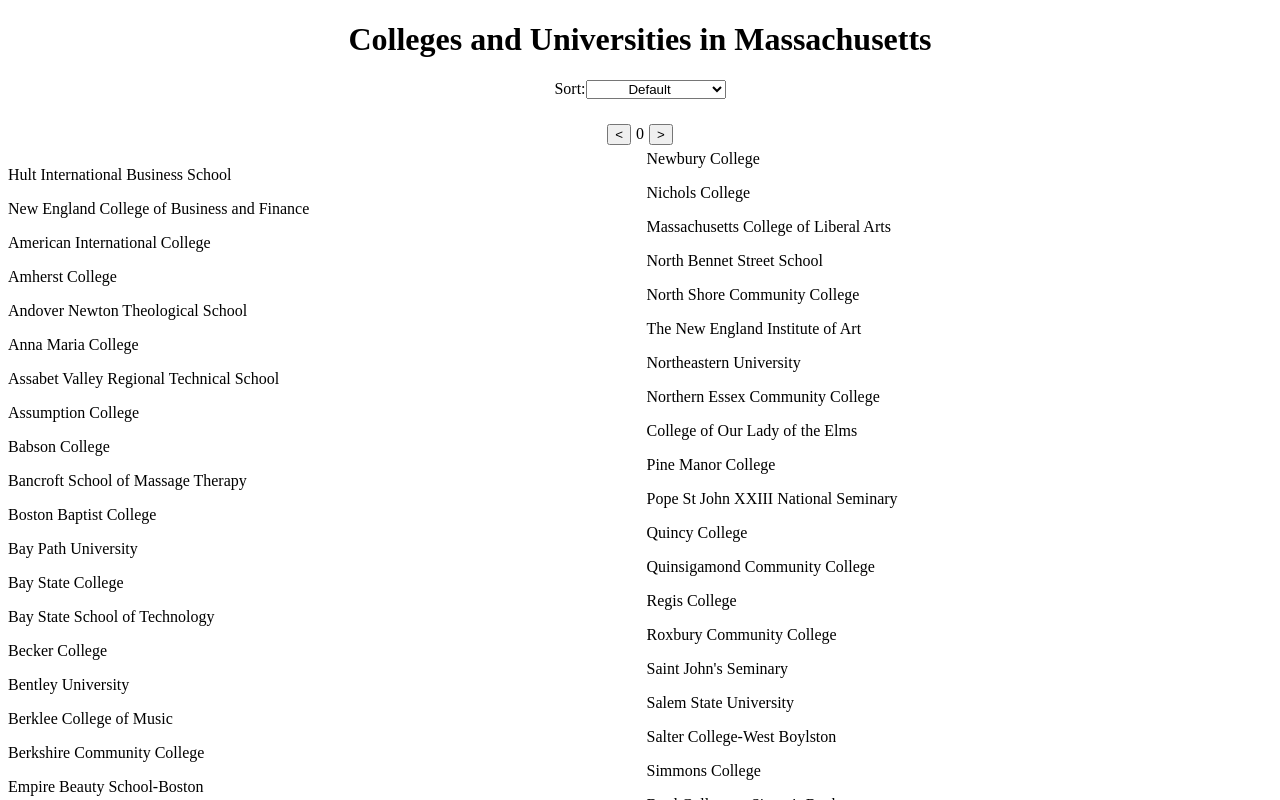
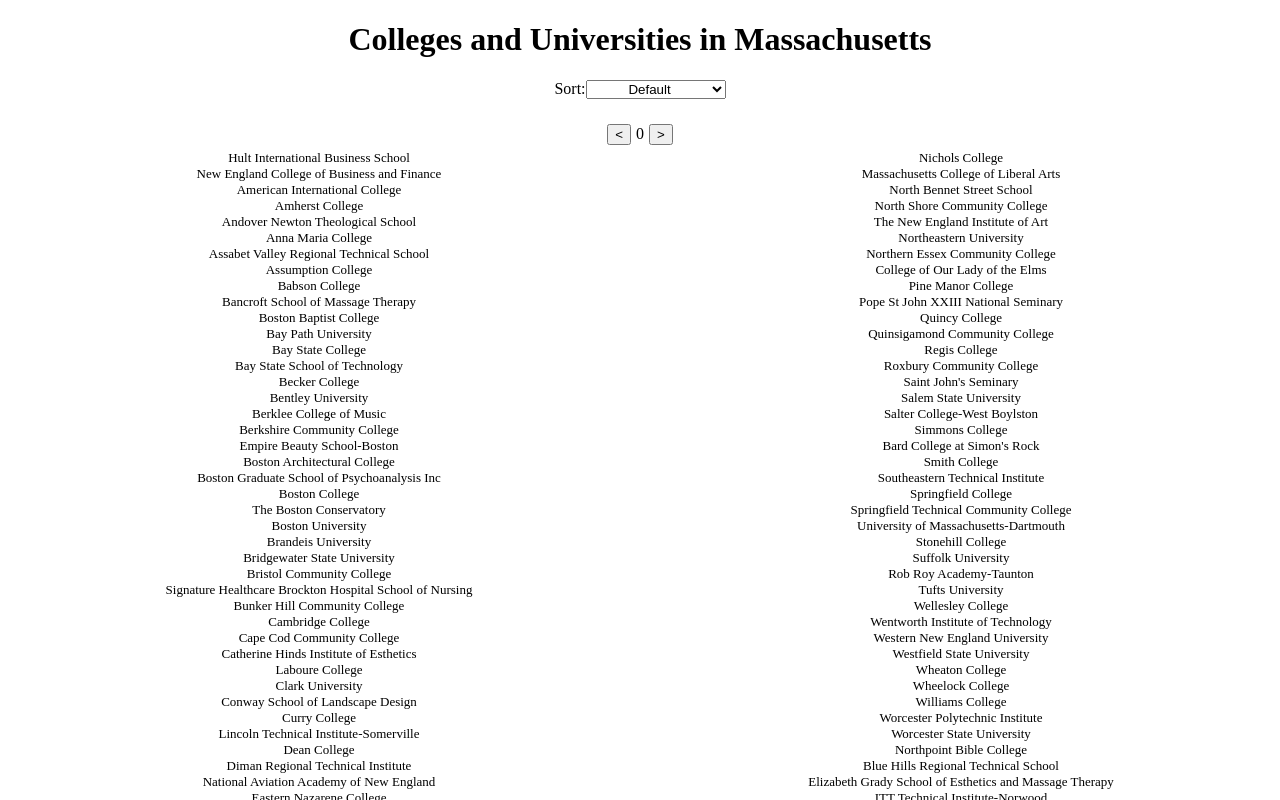
Before and after one commit to ryanlim1/paperless-takehome, a React app: page / in a window 1280 px wide. Shown: the top 800 px of the page. Built offline with nearby package versions, Linux system fonts and the light colour scheme.

Commit message:
modal feature update

```diff
--- a/src/components/App.js
+++ b/src/components/App.js
@@ -20,7 +20,7 @@
         setAllSchools([...Schools]);
     }, []);
 
-    const itemsPerPage = 10;
+    const itemsPerPage = 5;
 
     const paginate = (page) => {
         const start = (page-1)*itemsPerPage;
@@ -90,7 +90,6 @@
                 setCurrModal(currSchools[i]);
             }
         }
-        console.log(currModal);
     }
 
     return(
@@ -102,8 +101,8 @@
                 {!page ? "0" : page}
                 <Button text=">" onSubmit={incrementPage}/>
             </div>}
-            {page ? <CollegeContainer schools={currSchools} setModal={setModal}/> : <li> {allSchools.map((school, i) => (
-                <p key={i}>{school.INSTNM}</p>))} </li>}
+            {page ? <CollegeContainer schools={currSchools} setModal={setModal}/> : <ul> {allSchools.map((school, i) => (
+                <li key={i}>{school.INSTNM}</li>))} </ul>}
             <div className="toggle-page">
                 <Button text="<" onSubmit={decrementPage}/>
                 {!page ? "0" : page}
--- a/src/components/Modal.js
+++ b/src/components/Modal.js
@@ -4,6 +4,10 @@
 import Programs from "../../college_search_data/programs.json";
 
 const Modal = ({school, showModal}) => {
+
+  const convertDecimal = (num) => {
+    return parseFloat(num)*100;
+  }
 
   return (
     <div id="modal">
@@ -12,11 +16,13 @@
             <Button id="modal-button" text="x" onSubmit={showModal}/>
         </div>
         <div id="modal-info">
-            <em>City: </em>{school.CITY}
+            <span><b>City: </b>{school.CITY}</span>
+            <span><b>Zip Code: </b>{school.ZIP}</span>
+            <span><b>Admissions Rate: </b>{school.ADM_RATE !=="NULL" ? convertDecimal(school.ADM_RATE).toFixed(2)+"%" : "Not reported"}</span>
+            <span><b></b></span>
             <div id="programs-list">
-                Programs Offered: {school.PROGRAMS.length ? school.PROGRAMS.map((program,i) => [
-                    <li key={i}>{Programs[program]} </li>
-                 ]) : "-"}
+                <b>Programs Offered:</b> {school.PROGRAMS.length ? <ul id={school.PROGRAMS.length === 1 ? "single-column" : "double-column"}> {school.PROGRAMS.map((program,i) => (
+                  <li key={i}> {"- " + Programs[program]} </li>))} </ul> : "-"}
             </div>
         </div>
     </div>
--- a/src/styles.css
+++ b/src/styles.css
@@ -42,7 +42,8 @@
 }
 
 button{
-    margin: 5px
+    margin: 5px;
+    cursor: pointer;
 }
 
 select{
@@ -50,15 +51,14 @@
 }
 
 #modal{
+    position: relative;
+
     min-width: 300px;
     min-height: 250px;
     width: fit-content;
     height: fit-content;
-    position: relative;
-    margin-left: 50%;
-    background-color: pink;
+    background-color: red;
     border-style: solid;
-    float: left;
     margin: 5px;
     display: flex;
     flex-direction: column;
@@ -71,6 +71,11 @@
 #modal-header{
     display: flex;
     align-items: center;
+}
+
+#modal-info{
+    display: flex;
+    flex-direction: column;
 }
 
 #modal-button{
@@ -86,14 +91,20 @@
     background-color: pink;
 }
 
-li{
+ul{
     list-style-type: none;
     margin: 0;
     padding: 0;
     font-size: small;
     column-count: 2;
+    text-align: center;
+    column-gap: 20px;
 }
 
 p{
     font-size: medium;
 }
+
+#single-column{
+    column-count: 1;
+}
```
